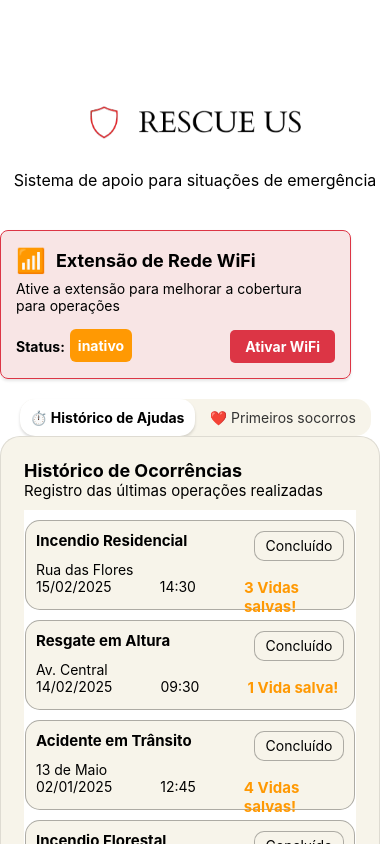
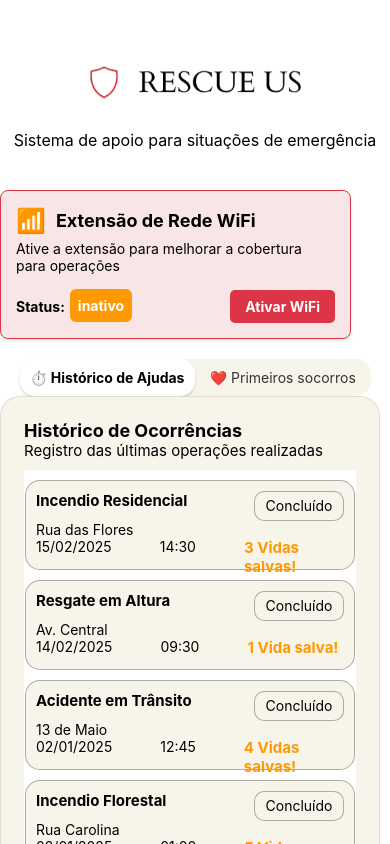
Before and after one commit to LiviaOrmeleze/rescue_us, a React Native app: screen / in a window 390 px wide. Shown: the top 844 px of the page. Built offline with nearby package versions, Linux system fonts and the light colour scheme.

Commit message:
Alterando padding

```diff
--- a/App.js
+++ b/App.js
@@ -48,7 +48,7 @@ export default function App() {
       <StatusBar style="auto" />
 
       <ScrollView
-        contentContainerStyle={[styles.scrollContainer, { paddingTop: 70 }]}
+        contentContainerStyle={[styles.scrollContainer, { paddingTop: 30 }]}
         refreshControl={
           <RefreshControl
             refreshing={refreshing}
```
